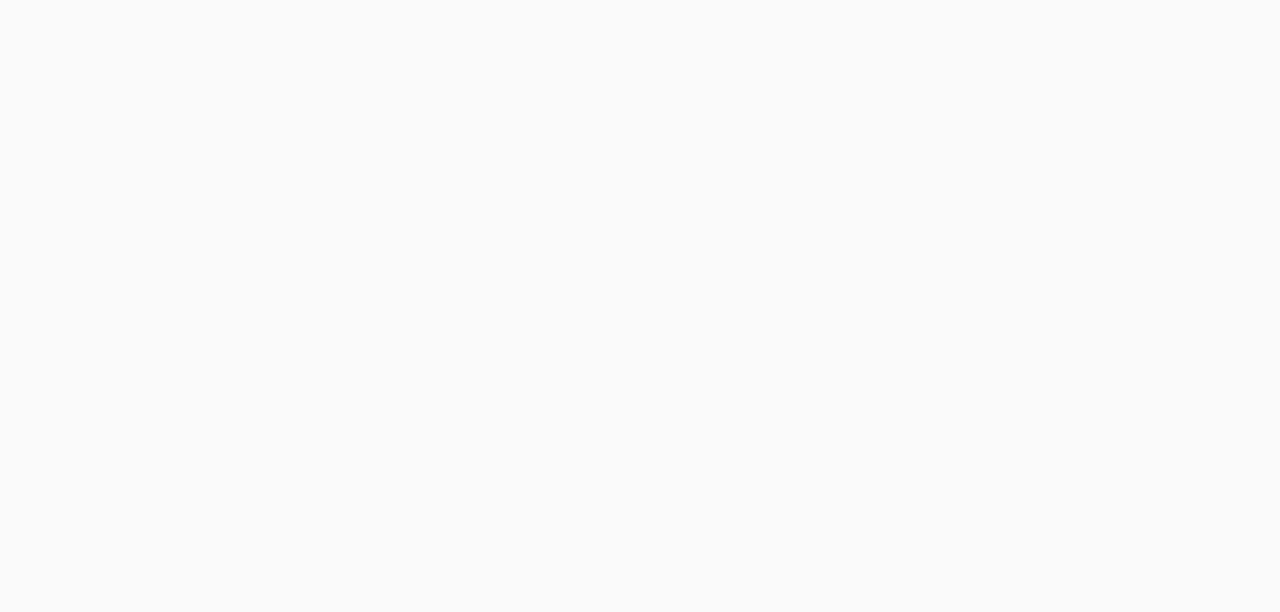
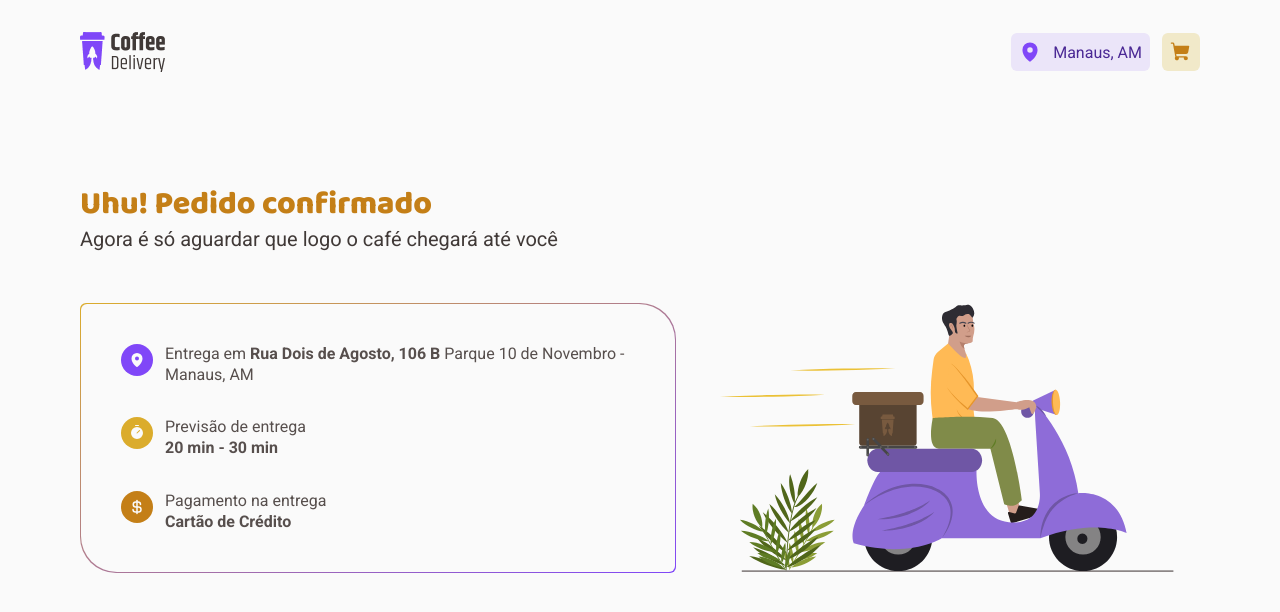
Before and after one commit to mpvinnie/coffee-delivery, a React (Vite) app in the folder web/: page /success in a window 1280 px wide. Before the commit this address had no page. Shown: the top 612 px of the page. Built offline with nearby package versions, Linux system fonts and the light colour scheme.

Commit message:
create success page stylish

```diff
--- a/web/src/Router.tsx
+++ b/web/src/Router.tsx
@@ -2,6 +2,7 @@
 import { DefaultLayout } from './layouts/DefaultLayout'
 import { Checkout } from './pages/Checkout'
 import { Home } from './pages/Home'
+import { Success } from './pages/Success'
 
 export function Router() {
   return (
@@ -9,6 +10,7 @@
       <Route path='/' element={<DefaultLayout />}>
         <Route path='' element={<Home />} />
         <Route path='checkout' element={<Checkout />} />
+        <Route path='success' element={<Success />} />
       </Route>
     </Routes>
   )
--- /dev/null
+++ b/web/src/components/Icon/index.tsx
@@ -0,0 +1,14 @@
+import { ReactNode } from 'react'
+import { IconContainer, IconProps as IconColors } from './styles'
+
+interface IconProps extends IconColors {
+  children: ReactNode
+}
+
+export function Icon({ iconName, children }: IconProps) {
+  return (
+    <IconContainer iconName={iconName}>
+      {children}
+    </IconContainer>
+  )
+}
--- /dev/null
+++ b/web/src/components/Icon/styles.ts
@@ -0,0 +1,30 @@
+import styled from 'styled-components'
+
+const ICON_COLORS = {
+  cart: '--yellow-dark',
+  package: '--base-text',
+  timer: '--yellow',
+  coffee: '--purple',
+  pin: '--purple',
+  dollarSign: '--yellow-dark'
+} as const
+
+export interface IconProps {
+  iconName: keyof typeof ICON_COLORS
+}
+
+export const IconContainer = styled.div<IconProps>`
+  padding: 0.5rem;
+  width: 2rem;
+  height: 2rem;
+  border-radius: 1rem;
+  display: flex;
+  align-items: center;
+  justify-content: center;
+
+  background: ${props => props.theme[ICON_COLORS[props.iconName]]};
+
+  svg {
+    color: ${props => props.theme['--background']};
+  }
+`
--- a/web/src/pages/Checkout/components/Cart/index.tsx
+++ b/web/src/pages/Checkout/components/Cart/index.tsx
@@ -74,7 +74,7 @@
           <strong>R$ 33,20</strong>
         </p>
       </Resume>
-      <ConfirmOrderButton>
+      <ConfirmOrderButton to="/success">
         CONFIRMAR PEDIDO
       </ConfirmOrderButton>
     </CartContainer>
--- a/web/src/pages/Checkout/components/Cart/styles.ts
+++ b/web/src/pages/Checkout/components/Cart/styles.ts
@@ -1,3 +1,4 @@
+import { NavLink } from 'react-router-dom'
 import styled from 'styled-components'
 
 export const CartContainer = styled.div`
@@ -103,7 +104,7 @@
   }
 `
 
-export const ConfirmOrderButton = styled.button`
+export const ConfirmOrderButton = styled(NavLink)`
   width: 100%;
   padding: 0.75rem;
   background: ${props => props.theme['--yellow']};
--- a/web/src/pages/Home/components/Intro/index.tsx
+++ b/web/src/pages/Home/components/Intro/index.tsx
@@ -1,7 +1,8 @@
-import { Icon, Info, InfosContainer, InfosGroup, IntroContainer, Title } from './styles'
+import { Info, InfosContainer, InfosGroup, IntroContainer, Title } from './styles'
 
 import { Coffee, Package, ShoppingCart, Timer } from 'phosphor-react'
 import coffeeDeliveryImage from '../../../../assets/coffee-delivery-image.png'
+import { Icon } from '../../../../components/Icon'
 
 export function Intro() {
   return (
@@ -13,25 +14,25 @@
         </Title>
         <InfosGroup>
           <Info>
-            <Icon iconType='safe_buy'>
+            <Icon iconName='cart'>
               <ShoppingCart size={16} weight="fill" />
             </Icon>
             Compra simples e segura
           </Info>
           <Info>
-            <Icon iconType='protected_package'>
+            <Icon iconName='package'>
               <Package size={16} weight="fill" />
             </Icon>
             Embalagem mantém o café intacto
           </Info>
           <Info>
-            <Icon iconType='fast_delivery'>
+            <Icon iconName='timer'>
               <Timer size={16} weight="fill" />
             </Icon>
             Entrega rápida e rastreada
           </Info>
           <Info>
-            <Icon iconType='hot_coffee'>
+            <Icon iconName='coffee'>
               <Coffee size={16} weight="fill" />
             </Icon>
             O café chega fresquinho até você
--- a/web/src/pages/Home/components/Intro/styles.ts
+++ b/web/src/pages/Home/components/Intro/styles.ts
@@ -87,28 +87,3 @@
   align-items: center;
   gap: 0.75rem;
 `
-
-const ICON_COLORS = {
-  safe_buy: '--yellow-dark',
-  protected_package: '--base-text',
-  fast_delivery: '--yellow',
-  hot_coffee: '--purple'
-} as const
-
-interface IconProps {
-  iconType: keyof typeof ICON_COLORS
-}
-
-export const Icon = styled.div<IconProps>`
-  padding: 0.5rem;
-  border-radius: 1rem;
-  display: flex;
-  align-items: center;
-  justify-content: center;
-
-  background: ${props => props.theme[ICON_COLORS[props.iconType]]};
-
-  svg {
-    color: ${props => props.theme['--background']};
-  }
-`
--- /dev/null
+++ b/web/src/pages/Success/index.tsx
@@ -0,0 +1,45 @@
+import { CurrencyDollar, MapPin, Timer } from 'phosphor-react'
+import { Icon } from '../../components/Icon'
+import { Detail, LinearBorder, OrderResume, SuccessContainer } from './styles'
+
+import deliveryman from '../../assets/deliveryman.svg'
+
+export function Success() {
+  return (
+    <SuccessContainer>
+      <h1>Uhu! Pedido confirmado</h1>
+      <span>Agora é só aguardar que logo o café chegará até você</span>
+      <section>
+        <LinearBorder>
+          <OrderResume>
+            <Detail>
+              <Icon iconName='pin'>
+                <MapPin size={16} weight="fill" />
+              </Icon>
+              <span>Entrega em <strong>Rua Dois de Agosto, 106 B</strong> Parque 10 de Novembro - Manaus, AM</span>
+            </Detail>
+            <Detail>
+              <Icon iconName='timer'>
+                <Timer size={16} weight="fill" />
+              </Icon>
+              <div>
+                <span>Previsão de entrega</span>
+                <strong>20 min - 30 min</strong>
+              </div>
+            </Detail>
+            <Detail>
+              <Icon iconName='dollarSign'>
+                <CurrencyDollar size={16} weight="bold" />
+              </Icon>
+              <div>
+                <span>Pagamento na entrega</span>
+                <strong>Cartão de Crédito</strong>
+              </div>
+            </Detail>
+          </OrderResume>
+        </LinearBorder>
+        <img src={deliveryman} />
+      </section>
+    </SuccessContainer>
+  )
+}
--- /dev/null
+++ b/web/src/pages/Success/styles.ts
@@ -0,0 +1,62 @@
+import styled from 'styled-components'
+
+export const SuccessContainer = styled.div`
+  padding: 5rem 0;
+
+  h1 {
+    font-family: 'Baloo 2';
+    font-weight: 800;
+    color: ${props => props.theme['--yellow-dark']};
+    font-size: 2rem;
+    line-height: 1.3;
+  }
+
+  > span {
+    font-size: 1.25rem;
+    color: ${props => props.theme['--base-subtitle']};
+    display: block;
+    margin-bottom: 2.5rem;
+    line-height: 1.3;
+  }
+
+  section {
+    display: flex;
+    align-items: center;
+    justify-content: space-between;
+    gap: 2rem;
+  }
+`
+
+export const LinearBorder = styled.div`
+  display: flex;
+  background: linear-gradient(to bottom right, rgba(219, 172, 44, 1), rgba(128, 71, 248, 1));
+  border-radius: 6px 36px 6px 36px;
+  padding: 1px;
+`
+
+export const OrderResume = styled.div`
+  display: flex;
+  flex-direction: column;
+  padding: 2.5rem;
+  gap: 2rem;
+
+  flex: 1;
+  background: ${props => props.theme['--background']};
+  border-radius: 6px 36px 6px 36px;
+`
+
+export const Detail = styled.div`
+  display: flex;
+  gap: 0.75rem;
+
+  span {
+    display: block;
+    font-size: 1rem;
+    line-height: 1.3;
+  }
+
+  strong {
+    font-size: 1rem;
+    line-height: 1.3;
+  }
+`
```
Also changed, not shown: web/src/assets/deliveryman.svg (added).
